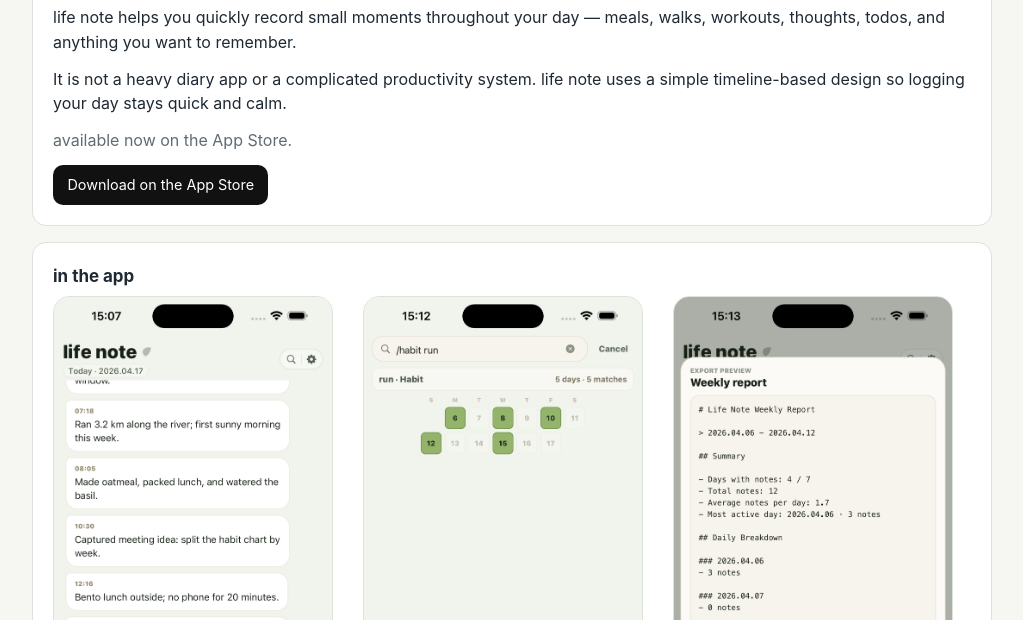
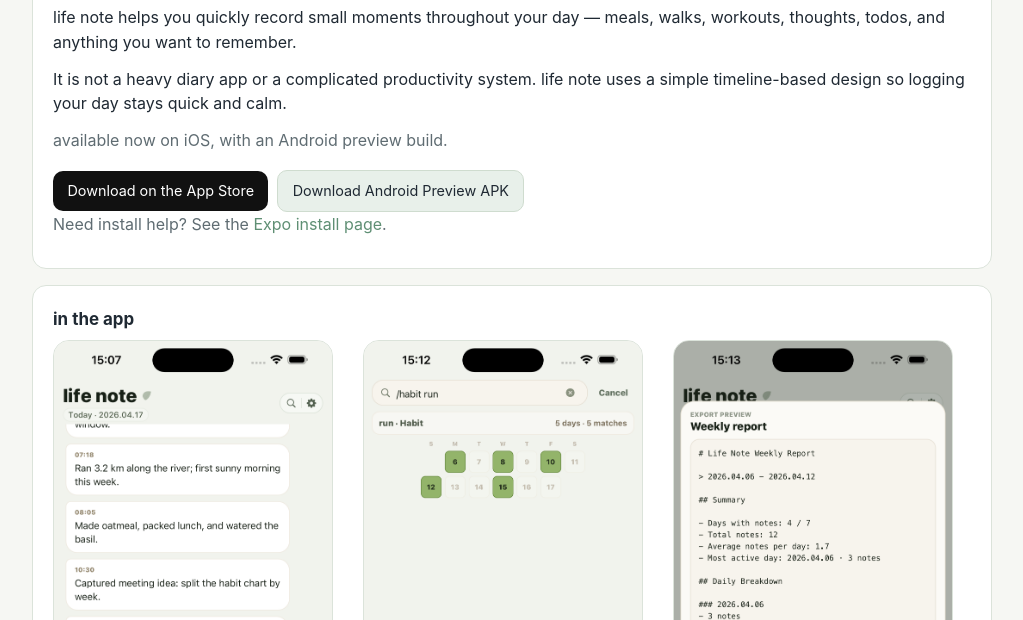
Before and after one commit to wjianbo/life-note-site, a plain HTML site: page index.html in a window 1280 px wide. Shown: the part 180-800 px from the top of the page, without its empty margins (128-1151 px from the left). Drawn offline with Linux system fonts and the light colour scheme.

Commit message:
Add Android preview APK download links (#7)

```diff
--- a/index.html
+++ b/index.html
@@ -38,9 +38,18 @@
           It is not a heavy diary app or a complicated productivity system. life note uses
           a simple timeline-based design so logging your day stays quick and calm.
         </p>
-        <p class="app-status">available now on the App Store.</p>
-        <p class="appstore-wrap">
-          <a class="appstore-link" href="https://apps.apple.com/us/app/life-note-daily-log/id6763540947" aria-label="Download life note: daily log on the App Store">Download on the App Store</a>
+        <p class="app-status">available now on iOS, with an Android preview build.</p>
+        <div class="store-links" aria-label="Download links">
+          <p class="appstore-wrap">
+            <a class="appstore-link" href="https://apps.apple.com/us/app/life-note-daily-log/id6763540947" aria-label="Download life note: daily log on the App Store">Download on the App Store</a>
+          </p>
+          <p class="appstore-wrap">
+            <a class="apk-link" href="https://expo.dev/artifacts/eas/xuKtZg84Bz2iUDYdTc2a85.apk" aria-label="Download life note Android preview APK">Download Android Preview APK</a>
+          </p>
+        </div>
+        <p class="meta">
+          Need install help? See the
+          <a href="https://expo.dev/accounts/wjianbo/projects/my-shortcut-app/builds/ff0eebcc-50a4-4cb1-8030-9c4676fff096">Expo install page</a>.
         </p>
       </section>
 
--- a/styles.css
+++ b/styles.css
@@ -108,10 +108,27 @@
   margin: 0.3rem 0 0;
 }
 
+.store-links {
+  display: flex;
+  flex-wrap: wrap;
+  gap: 0.55rem;
+  align-items: center;
+}
+
 .appstore-link {
   display: inline-block;
   color: #fff;
   background: #111;
+  padding: 0.55rem 0.9rem;
+  border-radius: 10px;
+  font-size: 0.9rem;
+}
+
+.apk-link {
+  display: inline-block;
+  color: var(--text);
+  background: #e8f0ea;
+  border: 1px solid #cfdccf;
   padding: 0.55rem 0.9rem;
   border-radius: 10px;
   font-size: 0.9rem;
```
Also changed, not shown: support/index.html (+2 -0 lines).
